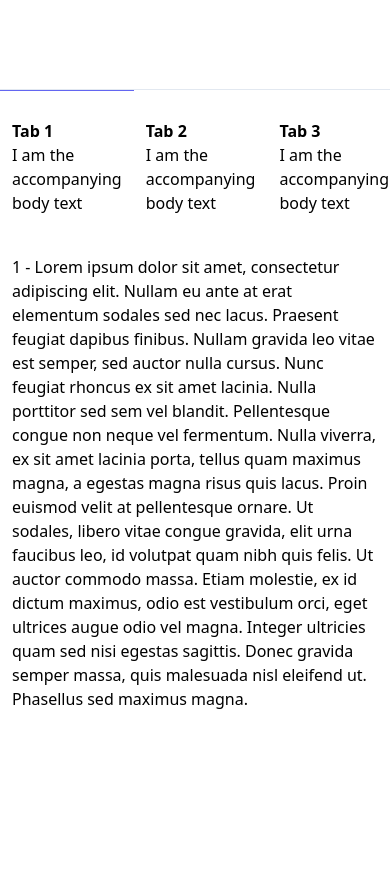
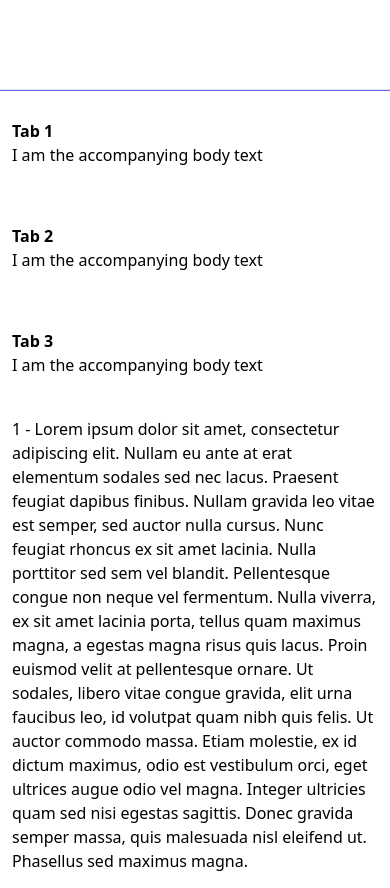
Before and after one commit to ChrisLaRocque/gatsby-starter-tailwind-components, a Gatsby site: page / in a window 390 px wide. Shown: the part 2035-2923 px from the top of the page. Before the commit the page ends 2786 px from the top, so only its background shows below. Built offline with nearby package versions, Linux system fonts and the light colour scheme; Gatsby itself is replaced by a stand-in of ours; a web font is replaced by a local one.

Commit message:
Update Tabs.tsx

```diff
--- a/src/components/Tabs.tsx
+++ b/src/components/Tabs.tsx
@@ -20,11 +20,11 @@ export default function Tabs() {
     <section>
       <div className="tab-wrapper mx-auto max-w-7xl py-7">
         <Tab.Group>
-          <Tab.List className="mt-6 flex w-full justify-between border-t border-slate-200 sm:gap-0 lg:gap-x-5 ">
+          <Tab.List className="mt-6 block w-full justify-between border-t border-slate-200 sm:gap-0 lg:flex lg:gap-x-5 ">
             {data.map(({ label }) => {
               return (
                 <Tab
-                  className="w-full border-t border-transparent py-7  px-3 text-left ui-selected:border-indigo-500 [&:not(:focus-visible)]:focus:outline-none"
+                  className="w-full border-t border-transparent py-7 px-3 text-left ui-selected:border-indigo-500 [&:not(:focus-visible)]:focus:outline-none"
                   key={label.heading}
                 >
                   <h4 className="font-bold">{label.heading}</h4>
```
